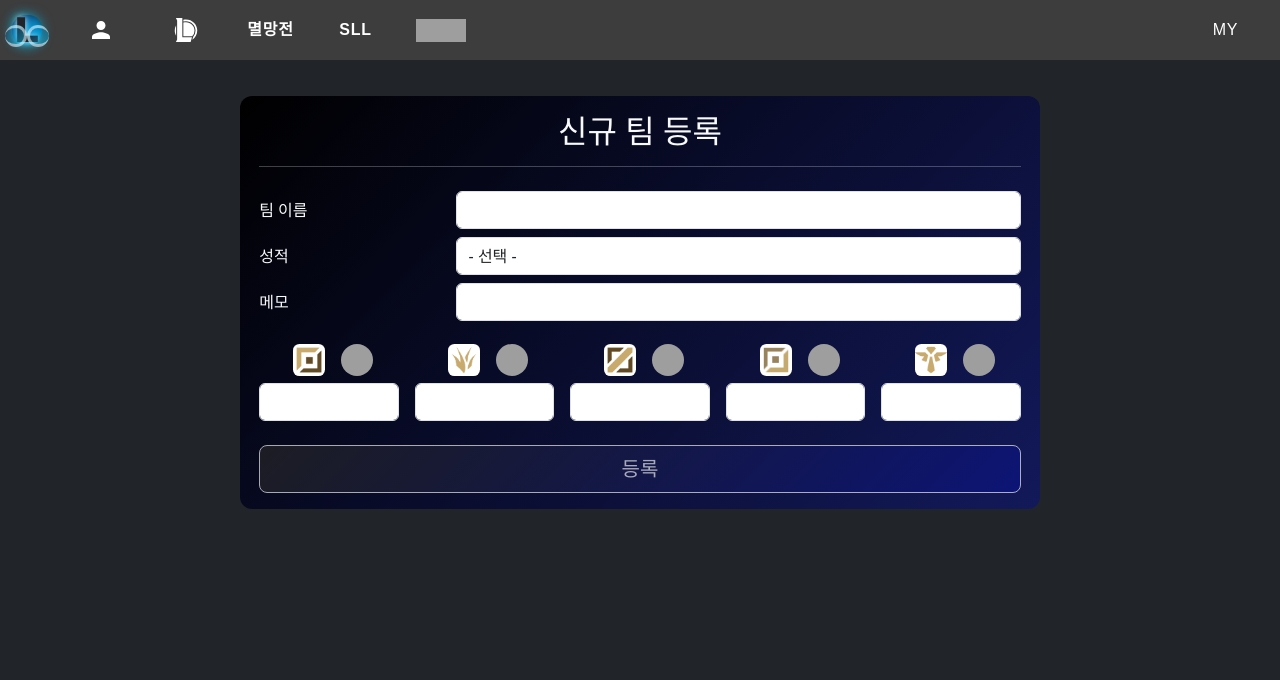
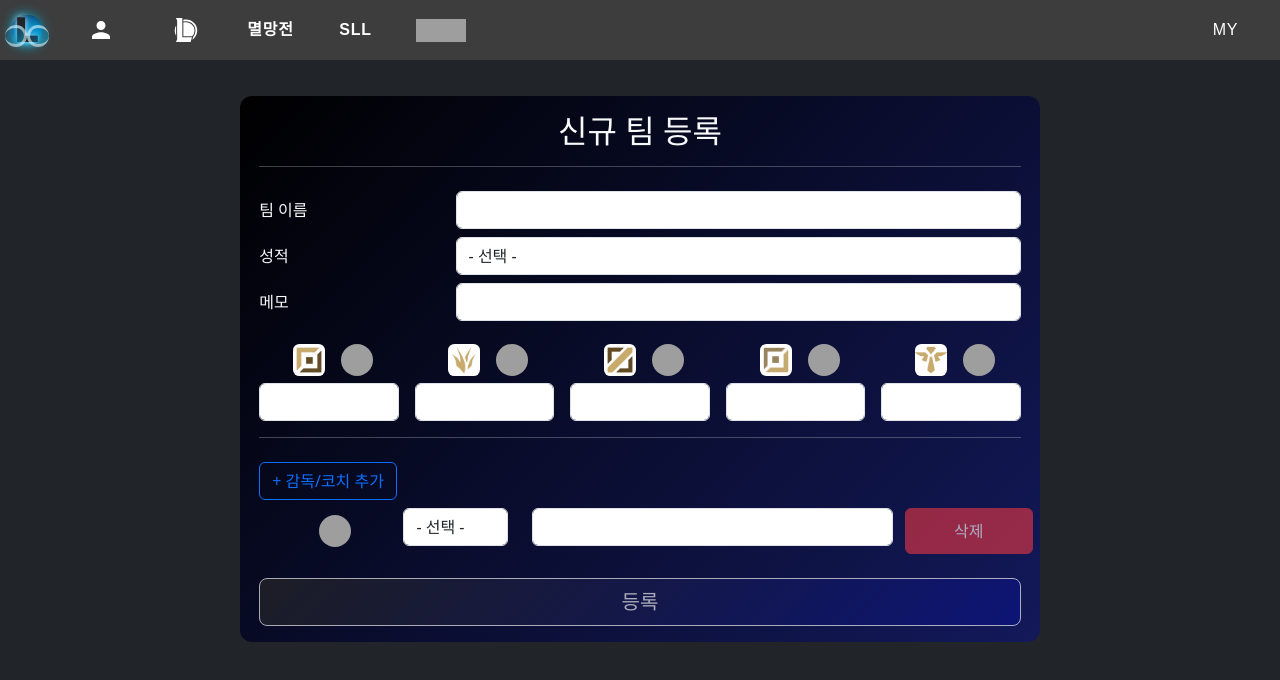
Before and after one commit to jaeyeah/LOLINFO-FE, a React (Vite) app in the folder lolinfo/: page /team/insert/1 in a window 1280 px wide. Shown: the top 680 px of the page. Built offline with nearby package versions, Linux system fonts and the light colour scheme; grey boxes are pictures that could not be loaded.

Commit message:
스태프 등록/추가등록

```diff
--- a/lolinfo/src/components/tournament/TeamEdit.jsx
+++ b/lolinfo/src/components/tournament/TeamEdit.jsx
@@ -233,7 +233,11 @@ export default function TeamInsert(){
         if(checking) return;
         if(teamValid === false) return ;
         try{
-            const response = await axios.put("/team/",team);
+            const payload = {
+              teamDto : team,
+              staffDto : staffList.map(s=>({staffStreamer : s.staffStreamer, staffRole : s.staffRole}))
+            }
+            const response = await axios.put("/team/",payload);
             console.log("성공", response);
             navigate(`/tournament/${team.tournamentId}`); // 메인페이지
         }
@@ -242,7 +246,7 @@ export default function TeamInsert(){
             console.log("err.response.status", err.response?.status);
             console.log("err.response.data", err.response?.data);
         }
-    },[team,teamValid])
+    },[team,teamValid, staffList])
 
 //render--------------------------------------------------
 return(<>
--- a/lolinfo/src/components/tournament/TeamInsert.jsx
+++ b/lolinfo/src/components/tournament/TeamInsert.jsx
@@ -22,6 +22,9 @@ export default function TeamInsert(){
         teamTop : "", teamJug : "", teamMid : "", teamAd : "", teamSup : "",
         topId : "", jugId: "", midId : "", adId : "", supId : ""
     });
+    const [staffList, setStaffList] = useState([
+        {staffStreamer : "", staffRole : "" , staffName : "", staffSoopId : ""}
+    ]);
     // 피드백/Valid용 State
     const [teamClass, setTeamClass] = useState({
         teamName : "", teamRanking : "", teamNote : "",
@@ -37,6 +40,19 @@ export default function TeamInsert(){
         const {name, value} = e.target;
         setTeamData(prev=>({...prev, [name]:value}))
     },[])
+    const changeStaffValue = useCallback((index,e)=>{
+        const {name, value} = e.target;
+        setStaffList(prev =>
+        prev.map((staff, i) => (i === index ? { ...staff, [name]: value } : host))
+        );
+    },[])
+    // 개최자 칸 추가/삭제
+    const addStaffRow = useCallback(() => {
+      setStaffList(prev => [...prev, { staffStreamer: "", staffName: "" , staffRole : ""}]);
+    }, []);
+    const removeStaffRow = useCallback((index) => {
+      setStaffList(prev => prev.filter((_, i) => i !== index));
+    }, []);
 
     // 이름
     const checkTeamName = useCallback(e=>{
@@ -148,11 +164,27 @@ export default function TeamInsert(){
             }
         },[team, teamClass, teamData])
 
-
     const checkTeamRanking = useCallback(e=>{
         const valid = team.teamRanking.length > 0;
         setTeamClass(prev=>({...prev, teamRanking : valid ? "is-valid" : "is-invalid"}));
     },[team, teamClass])
+
+    // 감독/코치 검사
+    const checkStaff = useCallback(async(idx)=>{
+        const name = staffList[idx]?.staffName;
+        if(!name) return;
+        try{
+        const {data} = await axios.get(`/team/check/${name}`);
+        console.log("전송된 데이터", data);
+
+        setStaffList(prev => prev.map((h, i) =>
+            i === idx ? { ...h, staffStreamer: data.streamerNo, staffSoopId: data.streamerSoopId } : h
+        )
+        );}
+        catch(err){
+           console.log("err",err);
+        }
+    },[staffList])
 
     // memo --------------------------------------------------
     const teamValid = useMemo(()=>{
@@ -172,7 +204,11 @@ export default function TeamInsert(){
         if(checking) return;
         if(teamValid === false) return ;
         try{
-            const response = await axios.post("/team/",team);
+            const payload = {
+              teamDto : team,
+              staffDto : staffList.map(s=>({staffStreamer : s.staffStreamer, staffRole : s.staffRole}))
+            }
+            const response = await axios.post("/team/",payload);
             console.log("성공", response);
             navigate(`/tournament/${tournamentId}`); // 메인페이지
         }
@@ -181,7 +217,7 @@ export default function TeamInsert(){
             console.log("err.response.status", err.response?.status);
             console.log("err.response.data", err.response?.data);
         }
-    },[team,teamValid])
+    },[team,teamValid,staffList])
 
 //render--------------------------------------------------
 return(<>
@@ -320,10 +356,35 @@ return(<>
             </div>
         </div>
     </div>
-
-
-
-
+    <hr/>
+    {/* 감독/코치 등록 */}
+    <button type="button" className="btn btn-outline-primary mt-2" onClick={addStaffRow}>
+    + 감독/코치 추가
+    </button>
+    {staffList.map((staff, idx) => (
+    <div key={idx} className="row mt-2 ms-1 d-flex">
+        <label className="col-2 col-form-label d-flex justify-content-center">
+            <img className="player-profile ms-3"src={buildProfileUrl(staff.staffSoopId)}/>
+        </label>
+        <div className ="col-2">
+            <select className={`form-control`} name="staffROle" onChange={(e) => changeStaffValue(idx, e)} onBlur={checkStaff}>
+            <option value=""> - 선택 - </option>
+            <option value="감독">감독</option>
+            <option value="코치">코치</option>
+          </select>
+        </div>
+        <div className="col-6">
+            <input type="text" className={`form-control`}
+                        name="staffName" value={staff.staffName}
+                        onChange={(e) => changeStaffValue(idx, e)}
+                        onBlur={()=>checkStaff(idx)}
+                        />
+        </div>
+        <button type="button" className="col-2 btn btn-danger"
+            onClick={() => removeStaffRow(idx)} disabled={staffList.length === 1}>삭제
+        </button>
+    </div>
+    ))}
 
     {/* 등록버튼  */}
     <div className="row mt-4">
```
